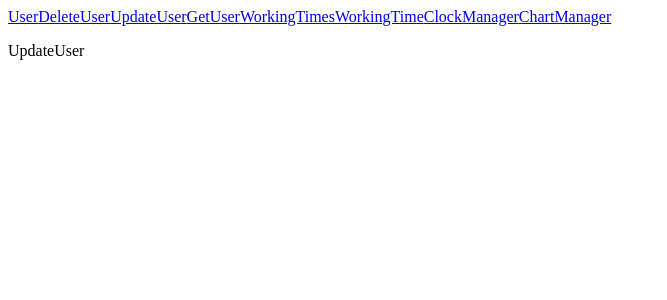
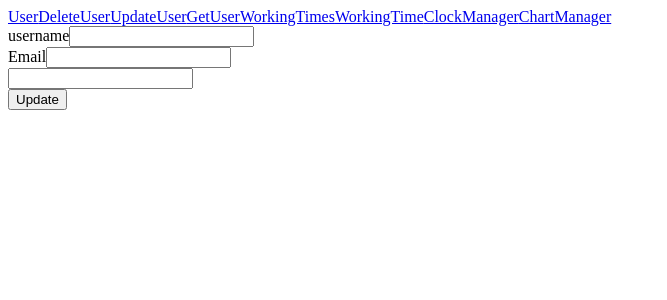
Before and after one commit to damckw/time_manager, a Vue app in the folder Front/: page /UpdateUser in a window 1280 px wide. Shown: the top 300 px of the page, without its empty margins (0-667 px from the left). Built offline with nearby package versions, Linux system fonts and the light colour scheme.

Commit message:
[CREATE]: create update query

```diff
--- a/Front/src/components/UpdateUser.vue
+++ b/Front/src/components/UpdateUser.vue
@@ -1,25 +1,41 @@
 <template>
     <div>
-        <p>UpdateUser</p>
+        <div>
+            <label>username</label>
+            <input v-model="username" type="text" name="username">
+        </div>
+        <div>
+            <label>Email</label>
+            <input v-model="email" type="email" name="email">
+        </div>
+        <div>
+            <input v-model="userId" type="text" name="username">
+        </div>
+        <div>
+            <button type="submit" v-on:click="update">Update</button>
+        </div>
     </div>
 </template>
 
 <script>
 import axios from 'axios'
-// @ is an alias to /src
 
 export default {
     name: 'User',
     data () {
         return {
+            email: this.email,
+            username: this.username,
+            userId: this.userId,
             info: null
         }
     },
     methods: {
         update() {
             axios
-            .put(`http://localhost:4000/api/users/:userID`,{
-
+            .patch(`http://localhost:4000/api/users/${this.userId}`,{
+                username: this.username,
+                email: this.email
             })
             .then(Response => (this.info = Response.data))
             .catch((error) => { console.log('Error', error.message); this.info = null;
```
